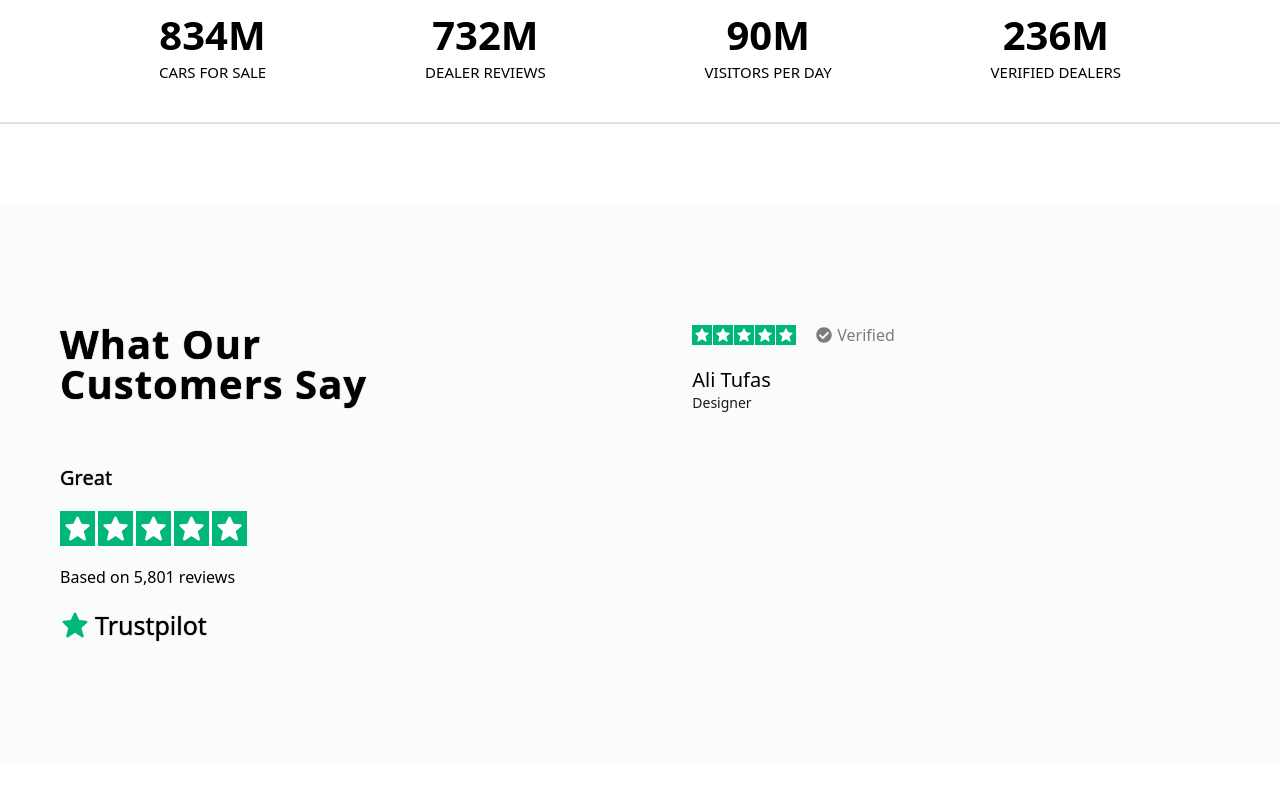
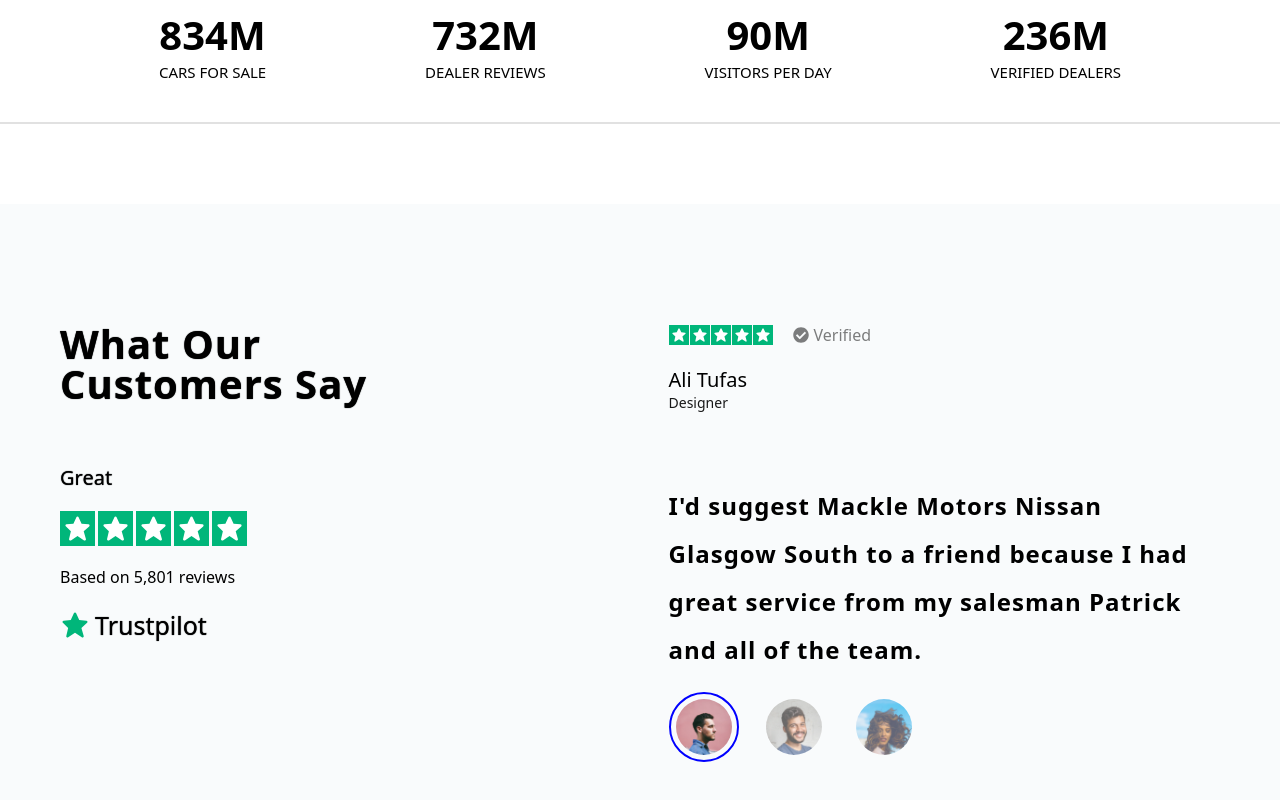
Before and after one commit to DimaShamoev/Car_Rent_WebSite, a React (Vite) app: page / in a window 1280 px wide. Shown: the part 3612-4412 px from the top of the page. Built offline with nearby package versions, Linux system fonts and the light colour scheme.

Commit message:
Created Slider in report action :)

```diff
--- a/src/Pages/Home/Home.css
+++ b/src/Pages/Home/Home.css
@@ -383,6 +383,7 @@
 
 .car-blog-1 button {
     background-color: #3F5FF1;
+
     &:hover {
         background-color: #4c6dff;
     }
@@ -390,6 +391,7 @@
 
 .car-blog-2 button {
     background-color: #050B20;
+
     &:hover {
         background-color: #050b20c5;
     }
@@ -401,7 +403,7 @@
     overflow: hidden;
 }
 
-.car-banner-img-side img{
+.car-banner-img-side img {
     height: 100%;
 }
 
@@ -480,6 +482,7 @@
     padding: 120px 60px;
     display: grid;
     grid-template-columns: repeat(2, auto);
+    overflow: hidden;
 }
 
 .reports-left-side {
@@ -554,7 +557,7 @@
     gap: 20px;
 }
 
-.right-side-rate span:first-child{
+.right-side-rate span:first-child {
     color: white;
     display: flex;
     gap: 1px;
@@ -566,7 +569,7 @@
     font-size: 20px;
 }
 
-.right-side-rate span:last-child{
+.right-side-rate span:last-child {
     display: flex;
     align-items: center;
     gap: 5px;
@@ -581,6 +584,68 @@
     font-size: 14px;
     opacity: 0.9;
 }
+
+.reports-slider-container {
+    width: 100%;
+    max-width: 100%;
+}
+
+.reports-slider-content {
+    border-radius: 8px;
+    margin-bottom: 20px;
+    position: relative;
+    height: 200px;
+    overflow: hidden;
+}
+
+.slide-text {
+    position: absolute;
+    top: 0;
+    left: 0;
+    right: 0;
+    opacity: 0;
+    transition: opacity 0.5s ease, transform 0.5s ease;
+    font-size: 24px;
+    font-weight: 600;
+    line-height: 2;
+    letter-spacing: 1px;
+    padding: 10px 10px 10px 0;
+
+}
+
+.slide-text.visible {
+    opacity: 1;
+    transform: translateX(0%);
+}
+
+.slide-text.hidden {
+    opacity: 0;
+    transform: translateX(100%);
+}
+
+.reports-slider-btns {
+    display: flex;
+    gap: 20px;
+}
+
+.reports-slider-profile-pic {
+    width: 70px;
+    height: 70px;
+    border-radius: 50%;
+    cursor: pointer;
+    border: 2px solid transparent;
+    border: solid 2px transparent;
+    opacity: 0.6;
+    padding: 5px;
+    transition: 0.5s ease;
+}
+
+.reports-slider-profile-pic.active {
+    opacity: 1;
+    border-color: blue;
+    padding: 5px;
+}
+
 
 @media screen and (max-width: 1180px) {
     .rent_car_controller {
--- a/src/Pages/Home/Home.tsx
+++ b/src/Pages/Home/Home.tsx
@@ -211,6 +211,40 @@ const Home: React.FunctionComponent = () => {
     ];
 
     // ^ Explore Cars Slider
+
+    // Reports Slider
+
+    interface IReportsSlides {
+        id: number;
+        text: string;
+        img: string;
+    }
+
+    const reportsSlides: IReportsSlides[] = [
+        {
+            id: 1,
+            text: "I'd suggest Mackle Motors Nissan Glasgow South to a friend because I had great service from my salesman Patrick and all of the team.",
+            img: "img/report-1.jpg",
+        },
+        {
+            id: 2,
+            text: "I'd recommend Mackle Motors Nissan Glasgow South to anyone because the service from Patrick and the team was excellent!",
+            img: "img/report-2.jpg",
+        },
+        {
+            id: 3,
+            text: "Great service from Patrick and the entire team at Mackle Motors Nissan Glasgow South—I'd definitely suggest them to a friend!",
+            img: "img/report-3.jpg",
+        },
+    ];
+
+    const [reportSlide, setReportSlide] = useState<number>(0);
+
+    const handleReportSlide = (index: number) => {
+        setReportSlide(index);
+    };
+
+    // ^Reports Slider
 
     return (
         <div className="home_page">
@@ -636,8 +670,16 @@ const Home: React.FunctionComponent = () => {
                 </motion.div>
             </motion.div>
 
-            <div className="reports-block">
-                <div className="reports-left-side">
+            <motion.div
+                className="reports-block"
+                initial='hidden'
+                whileInView='visible'
+                viewport={{once: true, amount: 0.5}}
+            >
+                <motion.div
+                    className="reports-left-side"
+                    variants={textAnimation}
+                >
                     <div className="reports-left-side-title">
                         <p>What our</p>
                         <p>customers say</p>
@@ -659,8 +701,12 @@ const Home: React.FunctionComponent = () => {
                             <span>Trustpilot</span>
                         </div>
                     </div>
-                </div>
-                <div className="reports-right-side">
+                </motion.div>
+
+                <motion.div
+                    className="reports-right-side"
+                    variants={rightToLeft}
+                >
                     <div className="reports-right-side-top">
                         <div className="right-side-rate">
                             <span>
@@ -680,10 +726,37 @@ const Home: React.FunctionComponent = () => {
                         </div>
                     </div>
                     <div className="reports-right-side-bottom">
-                        {/* Add Slider "Again? 💀" */}
+
+                        <div className="reports-slider-container">
+                            <div className="reports-slider-content">
+                                {reportsSlides.map((slide, index) => (
+                                    <div
+                                        key={slide.id}
+                                        className={`slide-text ${ reportSlide === index ? "visible" : "hidden"}`}
+                                    >
+                                        {slide.text}
+                                    </div>
+                                ))}
+                            </div>
+
+                            <div className="reports-slider-btns">
+                                {reportsSlides.map((slide, index) => (
+                                    <img
+                                        key={slide.id}
+                                        src={slide.img}
+                                        alt={`Profile ${slide.id}`}
+                                        className={`reports-slider-profile-pic ${
+                                            reportSlide === index ? "active" : ""
+                                        }`}
+                                        onClick={() => handleReportSlide(index)}
+                                    />
+                                ))}
+                            </div>
+                        </div>
+
                     </div>
-                </div>
-            </div>
+                </motion.div>
+            </motion.div>
         </div>
     );
 };
```
